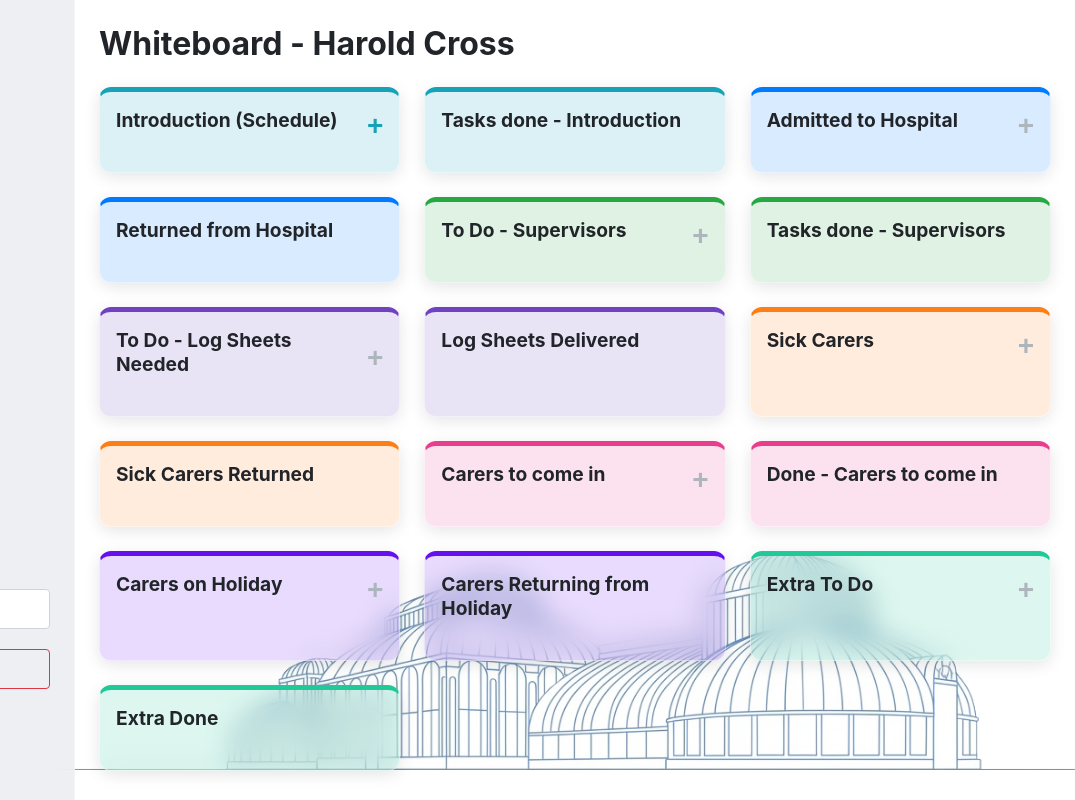
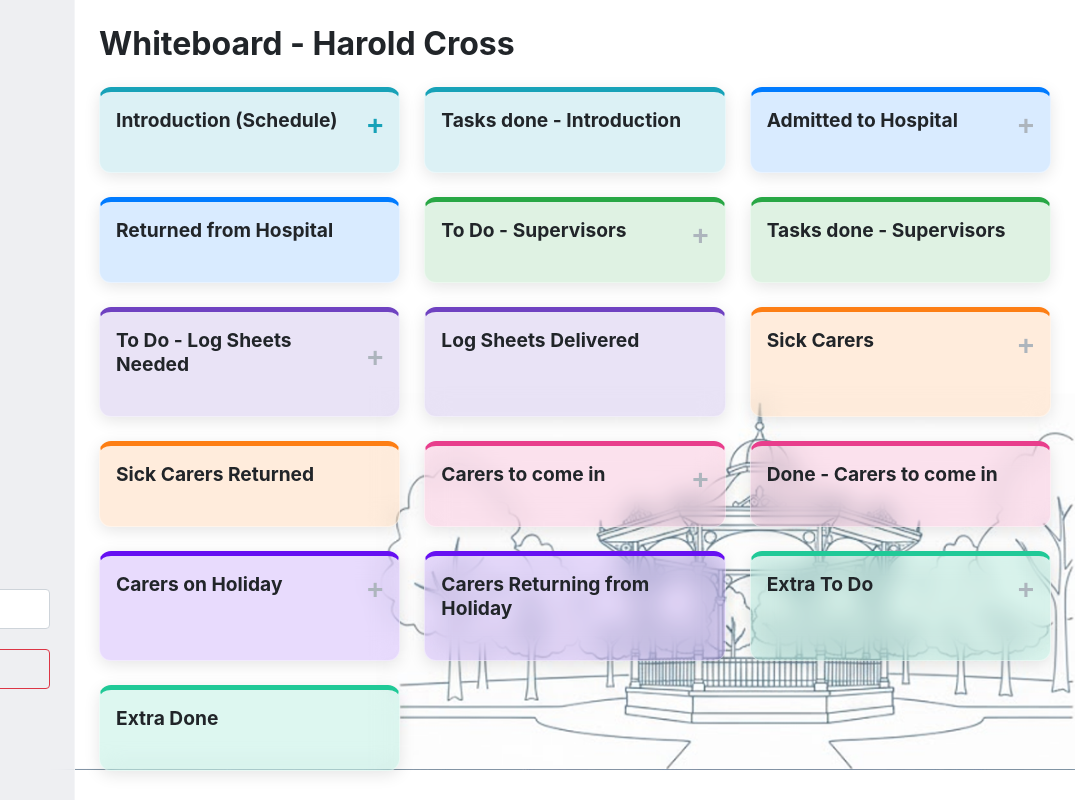
Before and after one commit to daniloluzjr/whiteboard_herold_cross, a website: page whiteboard.html in a window 1280 px wide. Shown: the full height of the page, 205-1280 px from the left. Drawn offline with Linux system fonts and the light colour scheme; no server answers.

Commit message:
Update API URL for Harold Cross project

```diff
--- a/app.css
+++ b/app.css
@@ -9,10 +9,10 @@ body {
   font-family: -apple-system, BlinkMacSystemFont, "Segoe UI", Roboto, Helvetica, Arial, sans-serif;
   background-color: #ffffff;
   color: #212529;
-  background-image: url('assets/bg-glasnevin.png');
+  background-image: url('assets/bg-harold_cross.png');
   background-position: center bottom;
   background-repeat: no-repeat;
-  background-size: 100% auto;
+  background-size: cover;
   background-attachment: fixed;
 }
 
--- a/app.js
+++ b/app.js
@@ -4,7 +4,7 @@ document.addEventListener('DOMContentLoaded', () => {
     // Update this URL if your backend is hosted elsewhere
     // If you are using Vercel, this won't work for WebSocket (requires serverless solution like Pusher).
     // But since you have a Node server (Railway/Heroku/Render), this is fine.
-    const API_URL = 'https://web-production-b230e.up.railway.app/api';
+    const API_URL = 'https://web-production-0f66c.up.railway.app/api';
     // const API_URL = '/api'; // Reverted: Relative path only works if served from same origin
 
     // --- PAGE ROUTER ---
```
Also changed, not shown: README.md, assets/bg-glasnevin.png (deleted).
